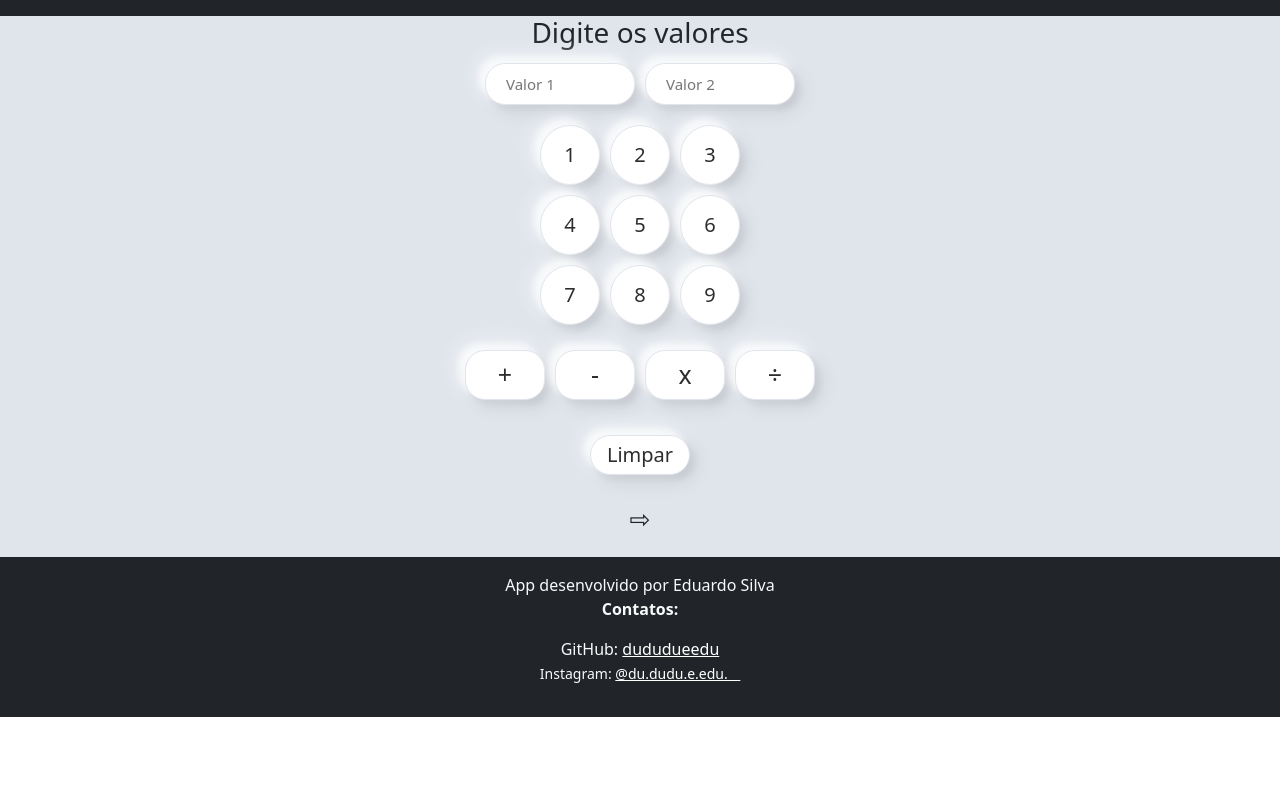
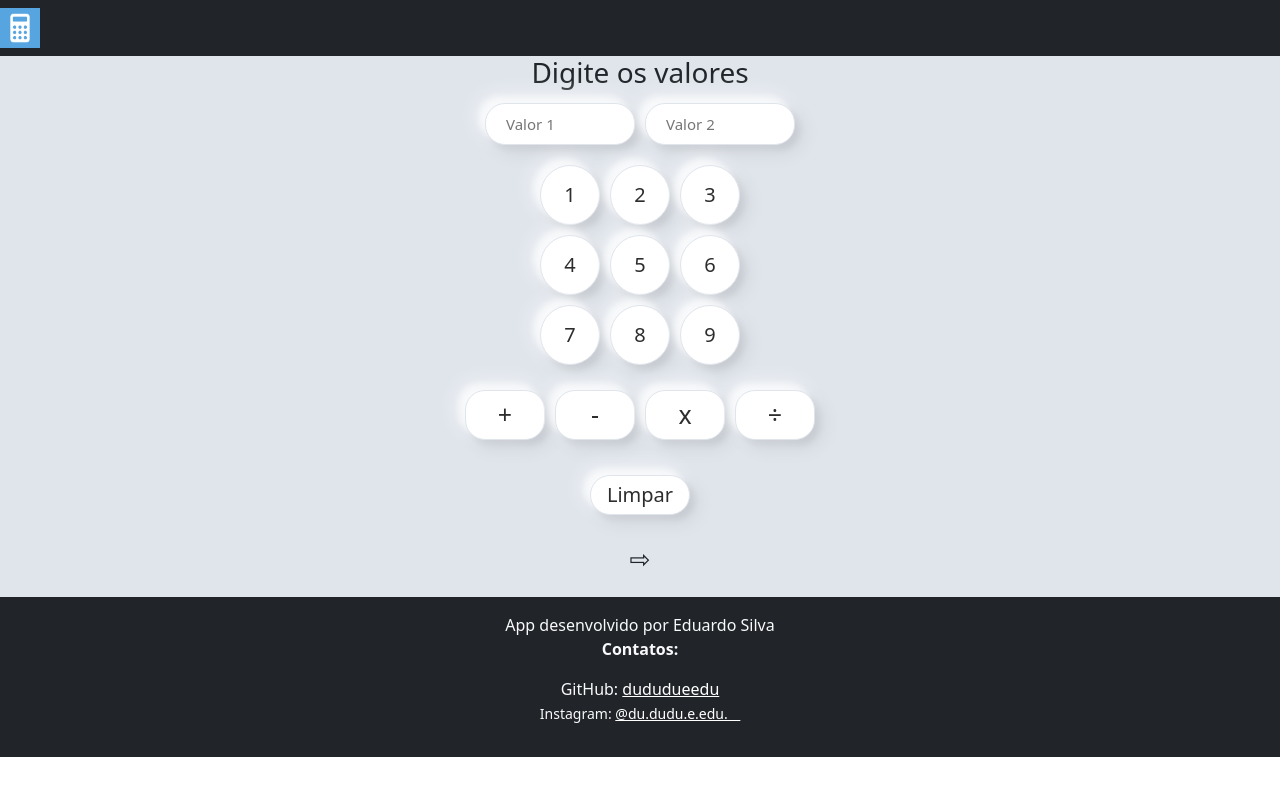
Before and after one commit to dududueedu/webCalculator, a React (Create React App) app in the folder calculator/: page / in a window 1280 px wide. Shown: the top 796 px of the page. Built offline with nearby package versions, Linux system fonts and the light colour scheme.

Commit message:
navbar-logo

```diff
--- a/calculator/src/components/navBar/Nav.jsx
+++ b/calculator/src/components/navBar/Nav.jsx
@@ -1,7 +1,13 @@
+import logo from '../assets/calc.png'
+
 function Nav() {
     return (
-        <nav class="navbar navbar-dark bg-dark">
-
+        <nav className="navbar navbar-dark bg-dark">
+            <div className="container-logo">
+                <a className="navbar-brand" href="/">
+                    <img src={logo} alt="" width="40" height="40" />
+                </a>
+            </div>
         </nav>
     );
 }
```
Also changed, not shown: calculator/src/components/assets/calc.png (added).
